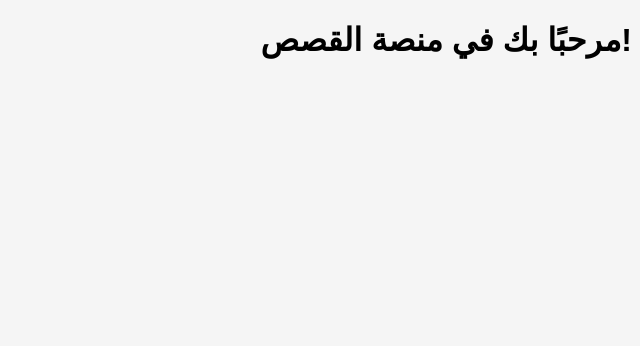
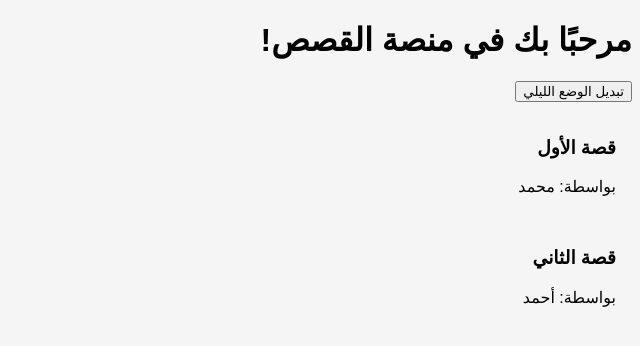
Before and after one commit to aliazxz/wattpad-web, a plain HTML site: page index.html in a window 1280 px wide. Shown: the whole page, without its empty margins (640-1280 px from the left). Drawn offline with Linux system fonts and the light colour scheme.

Commit message:
Update index.html

```diff
--- a/index.html
+++ b/index.html
@@ -1,12 +1,22 @@
 <!DOCTYPE html>
-<html>
+<html dir="rtl">
 <head>
+    <meta charset="UTF-8">
+    <meta name="viewport" content="width=device-width, initial-scale=1.0">
     <title>واتباد - منصة القصص</title>
     <link rel="stylesheet" href="style.css">
 </head>
 <body>
-    <h1>مرحبًا بك في منصة القصص!</h1>
-    <div id="stories-list"></div>
-    <script src="app.js"></script>
+    <header>
+        <h1>مرحبًا بك في منصة القصص!</h1>
+        <button id="dark-mode-toggle">تبديل الوضع الليلي</button>
+    </header>
+
+    <main>
+        <div id="stories-list"></div>
+    </main>
+
+    <!-- نستخدم type="module" لاستخدام import/export -->
+    <script type="module" src="app.js"></script>
 </body>
 </html>
```
